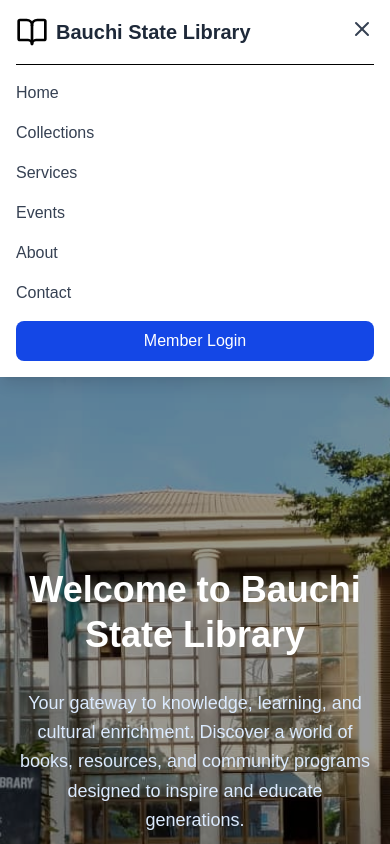
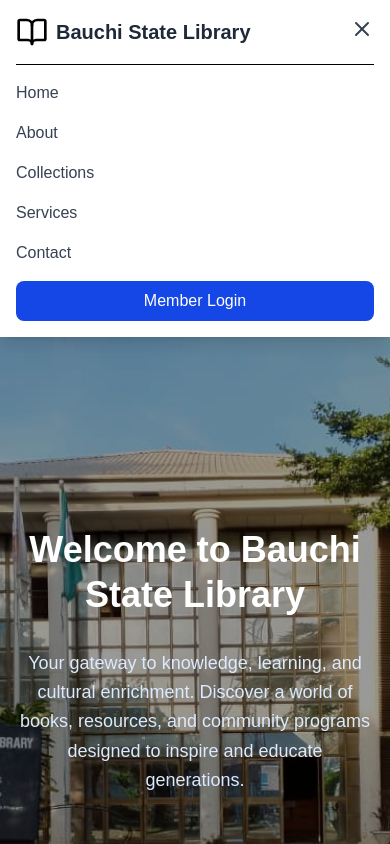
Before and after one commit to victoryohanna/bauchi-state-library, a Next.js app: page / in a window 390 px wide. Both pictures are taken after a click on the button 362 px from the left and 28 px from the top of the page. Shown: the top 844 px of the page. Built offline with nearby package versions, Linux system fonts and the light colour scheme.

Commit message:
create about page

```diff
--- a/src/components/Navbar.tsx
+++ b/src/components/Navbar.tsx
@@ -78,10 +78,16 @@ export default function Navbar() {
           <div className="md:hidden py-4 border-t">
             <div className="flex flex-col space-y-4">
               <Link
-                href="#"
+                href="/"
                 className="text-gray-700 hover:text-primary font-medium"
               >
                 Home
+              </Link>
+              <Link
+                href="/about"
+                className="text-gray-700 hover:text-primary font-medium"
+              >
+                About
               </Link>
               <Link
                 href="#"
@@ -95,18 +101,7 @@ export default function Navbar() {
               >
                 Services
               </Link>
-              <Link
-                href="#"
-                className="text-gray-700 hover:text-primary font-medium"
-              >
-                Events
-              </Link>
-              <Link
-                href="#"
-                className="text-gray-700 hover:text-primary font-medium"
-              >
-                About
-              </Link>
+
               <Link
                 href="#"
                 className="text-gray-700 hover:text-primary font-medium"
```
